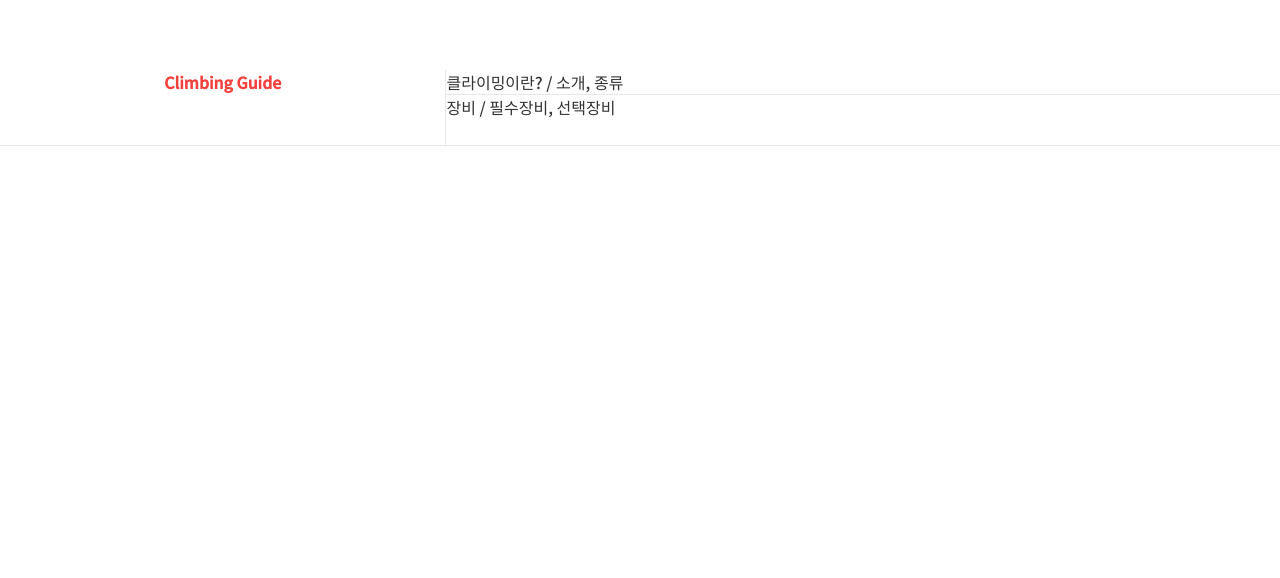
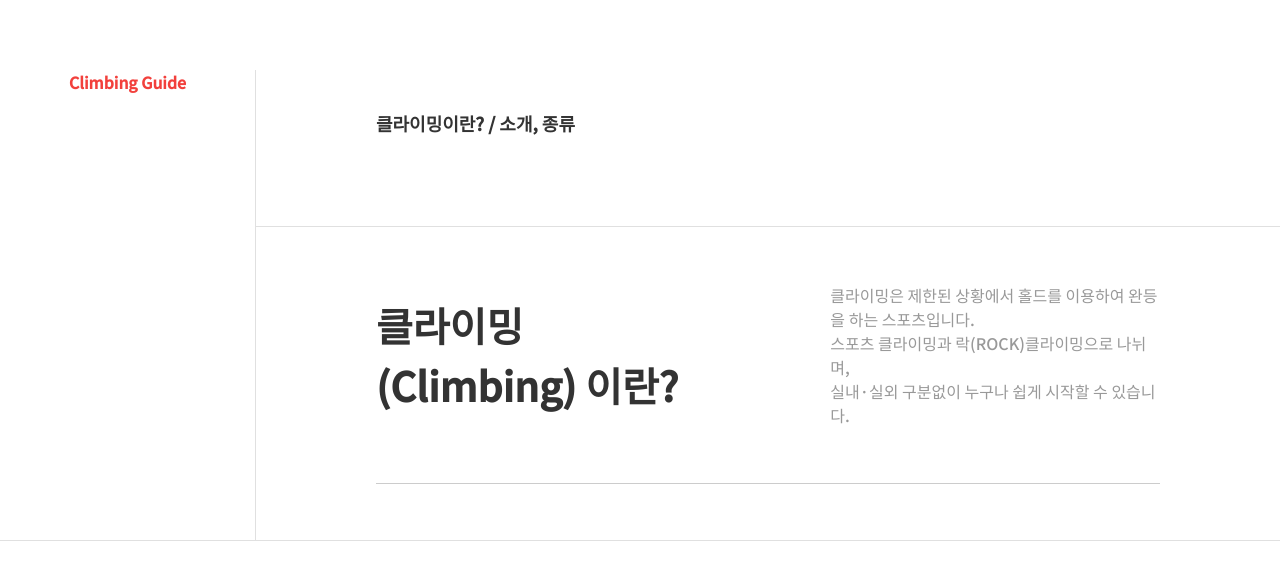
Before and after one commit to Choi-jae-min/Crux_, a Next.js app: page / in a window 1280 px wide. Shown: the part 1090-1668 px from the top of the page. Before the commit the page ends 1236 px from the top, so only its background shows below. Built offline with nearby package versions, Linux system fonts and the light colour scheme.

Commit message:
feat : main component grid

```diff
--- /dev/null
+++ b/src/app/component/ui/mainCarousel.tsx
@@ -0,0 +1,12 @@
+'use client'
+import React from 'react';
+
+const MainCarousel = () => {
+    return (
+        <div>
+
+        </div>
+    );
+};
+
+export default MainCarousel;
--- a/src/app/page.tsx
+++ b/src/app/page.tsx
@@ -23,17 +23,22 @@ export default function Home() {
             </div>
         </div>
 
-        <div className="grid grid-flow-col grid-rows-3 text-txt-01 border-b mt-[100px]">
-            <div className="row-span-3 border-r flex justify-center">
+        <div className="grid grid-cols-[2fr_4fr_4fr] mb-10 grid-rows-3 text-txt-01 border-b border-opacity-30 border-txt-03 mt-[100px]">
+            <div className="row-span-3 border-r border-opacity-30 border-txt-03 flex justify-center">
                 <span className={'flex flex-col text-nowrap text-txt-point font-bold'}>
                     <h2>Climbing Guide</h2>
                 </span>
             </div>
-            <div className="col-span-2 border-b w-full">
+            <div className="col-span-2 border-b border-opacity-30 border-txt-03 w-full py-10 px-[120px] font-extrabold text-18">
                 <h3>클라이밍이란? / 소개, 종류</h3>
             </div>
-            <div className="col-span-2 row-span-2 w-full">
-                <h3>장비 / 필수장비, 선택장비</h3>
+            <div className="col-span-2 row-span-2 w-full py-14 px-[120px]">
+                <span className={'flex space-x-[140px] items-center border-b pb-14 border-opacity-50 border-txt-03'}>
+                    <h3 className={'font-bold text-40'}>클라이밍(Climbing) 이란?</h3>
+                    <p className={'text-txt-03 text-14'}>클라이밍은 제한된 상황에서 홀드를 이용하여 완등을 하는 스포츠입니다.<br/>
+                        스포츠 클라이밍과 락(ROCK)클라이밍으로 나뉘며, <br/>
+                        실내·실외 구분없이 누구나 쉽게 시작할 수 있습니다.</p>
+                </span>
             </div>
         </div>
     </main>
--- a/tailwind.config.ts
+++ b/tailwind.config.ts
@@ -13,7 +13,9 @@ export default {
       fontSize : {
         12 : '12px',
         16 : '16px',
+        18 : '18px',
         24 : '24px',
+        40 : '40px',
         50 : '50px'
       },
       colors: {
```
